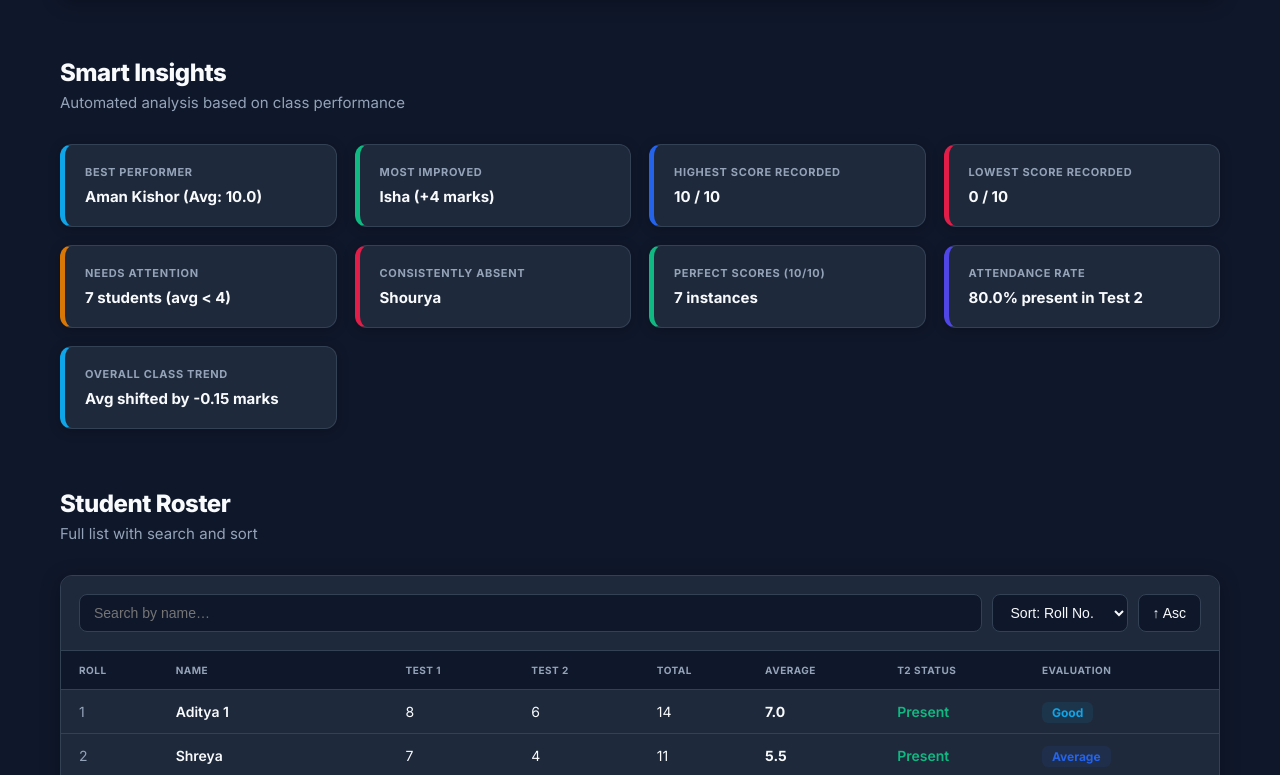
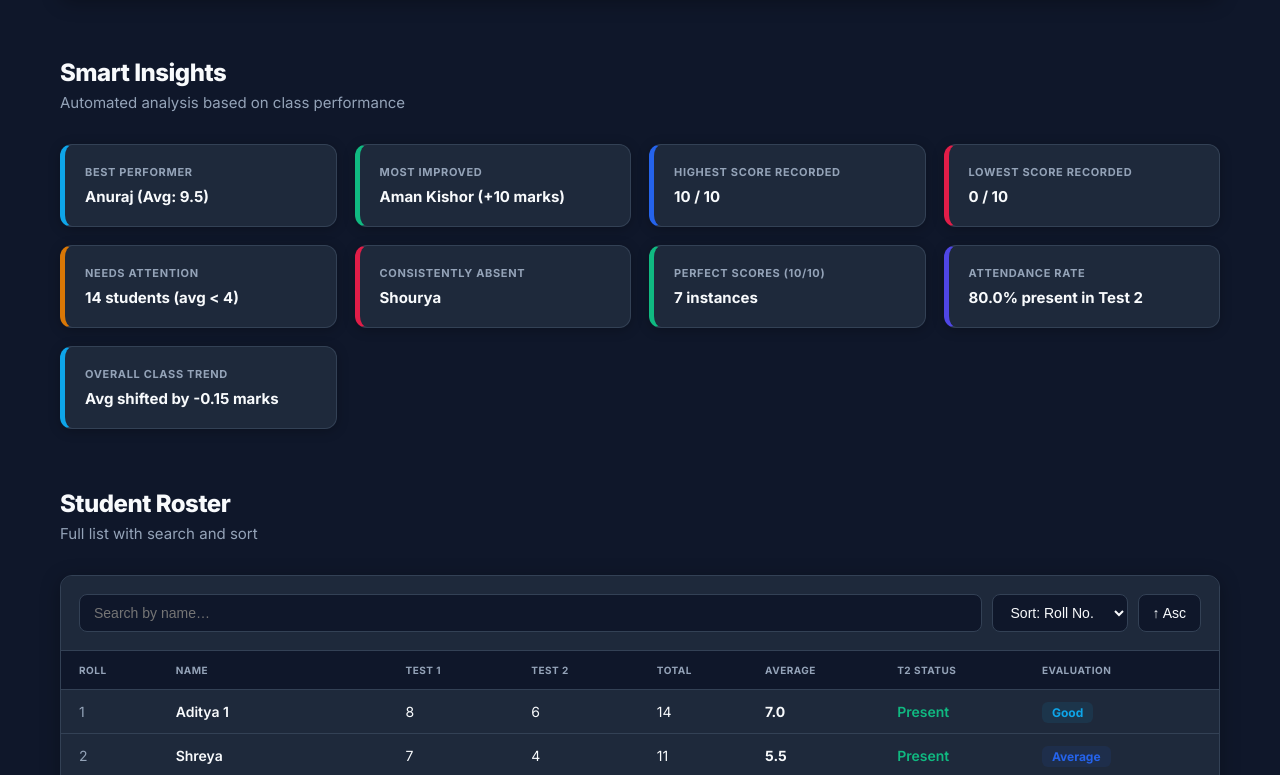
Before and after one commit to UtkarshPcs/X-HI-MATHS, a React (Vite) app: page / in a window 1280 px wide. Shown: the part 2025-2800 px from the top of the page. Built offline with nearby package versions, Linux system fonts and the light colour scheme.

Commit message:
📊 Absent students now count as 0 in avg/total calculation
- 'Ab' → 0 (effective score used for avg, total, improvement)
- 'Na' → still excluded (data genuinely not recorded)
- Display unchanged: table still shows 'Absent', not '0'

```diff
--- a/src/App.jsx
+++ b/src/App.jsx
@@ -52,18 +52,23 @@ const RAW_DATA = [
 
 function processData(raw) {
   return raw.map(s => {
-    // "Ab" = absent, "Na" = score not available — both treated as null in stats
+    // "Ab" = absent (counts as 0 in avg), "Na" = data not available (excluded)
     const parse = v => (v === "Ab" || v === "Na") ? null : v;
     const label = v => v === "Na" ? "N/A" : "Absent";
     const t1 = parse(s.test1);
     const t2 = parse(s.test2);
     const t1Label = t1 === null ? label(s.test1) : null;
     const t2Label = t2 === null ? label(s.test2) : null;
-    const scores = [t1, t2].filter(v => v !== null);
-    const avg = scores.length ? scores.reduce((a, b) => a + b, 0) / scores.length : null;
-    const total = scores.length ? scores.reduce((a, b) => a + b, 0) : null;
+
+    // Effective scores: "Ab" → 0 (counted), "Na" → null (excluded)
+    const t1Eff = s.test1 === "Ab" ? 0 : t1;
+    const t2Eff = s.test2 === "Ab" ? 0 : t2;
+    const effScores = [t1Eff, t2Eff].filter(v => v !== null);
+
+    const avg = effScores.length ? effScores.reduce((a, b) => a + b, 0) / effScores.length : null;
+    const total = effScores.length ? effScores.reduce((a, b) => a + b, 0) : null;
     const absentBoth = t1 === null && t2 === null;
-    const improvement = t1 !== null && t2 !== null ? t2 - t1 : null;
+    const improvement = t1Eff !== null && t2Eff !== null ? t2Eff - t1Eff : null;
     return { ...s, t1, t2, t1Label, t2Label, avg, total, absentBoth, improvement };
   });
 }
```
